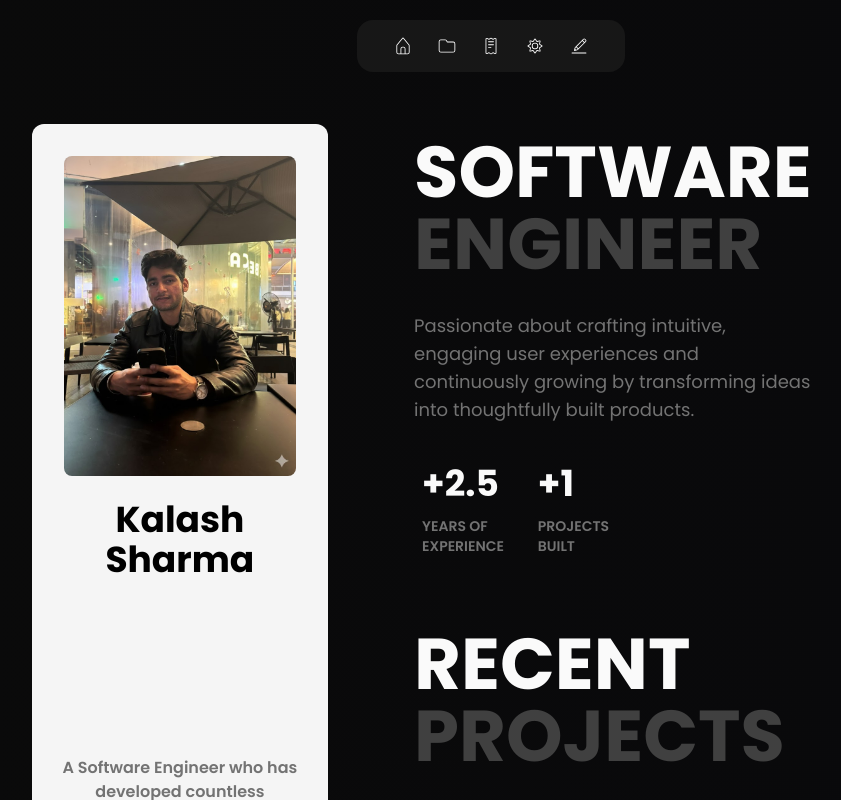
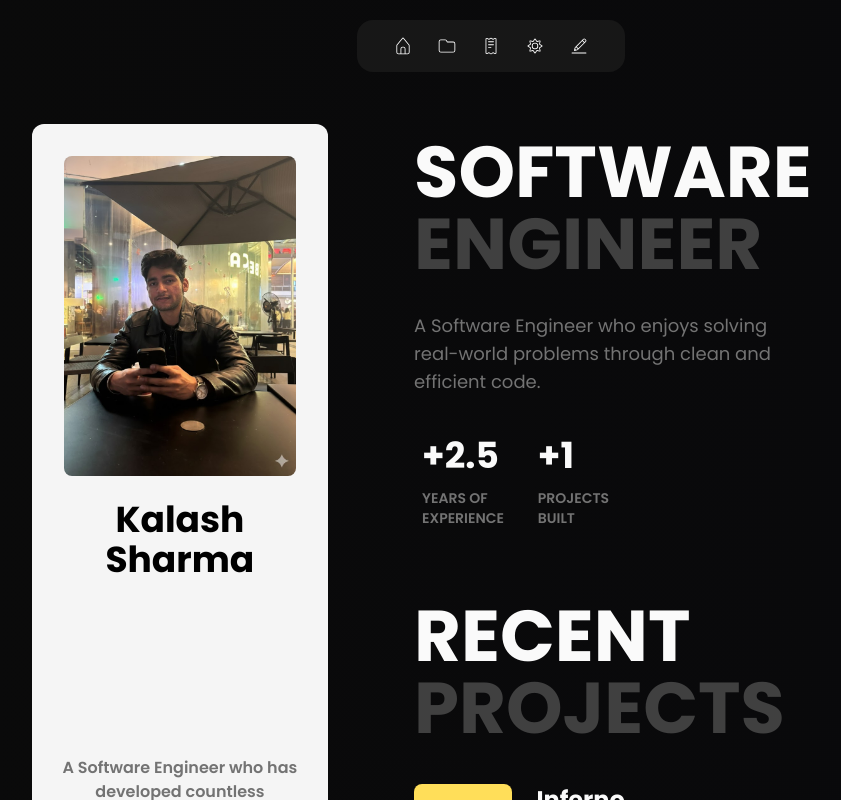
Before and after one commit to k99sharma/kalashsharmadotcom, a React (Vite) app: page / in a window 1280 px wide. Shown: the top 800 px of the page, without its empty margins (149-990 px from the left). Built offline with nearby package versions, Linux system fonts and the light colour scheme.

Commit message:
update: header component subtitle

```diff
--- a/src/components/sections/header/index.tsx
+++ b/src/components/sections/header/index.tsx
@@ -25,9 +25,8 @@ function Header() {
       </div>
 
       <div className="header__subheader w-full lg:w-8/12 text-sm md:text-lg mb-4 md:mb-6 lg:mb-8 text-neutral-500 text-center md:text-left">
-        Passionate about crafting intuitive, engaging user experiences and
-        continuously growing by transforming ideas into thoughtfully built
-        products.
+        A Software Engineer who enjoys solving real-world problems through clean
+        and efficient code.
       </div>
 
       <div className="header__milestones flex justify-center md:justify-start gap-4">
```
